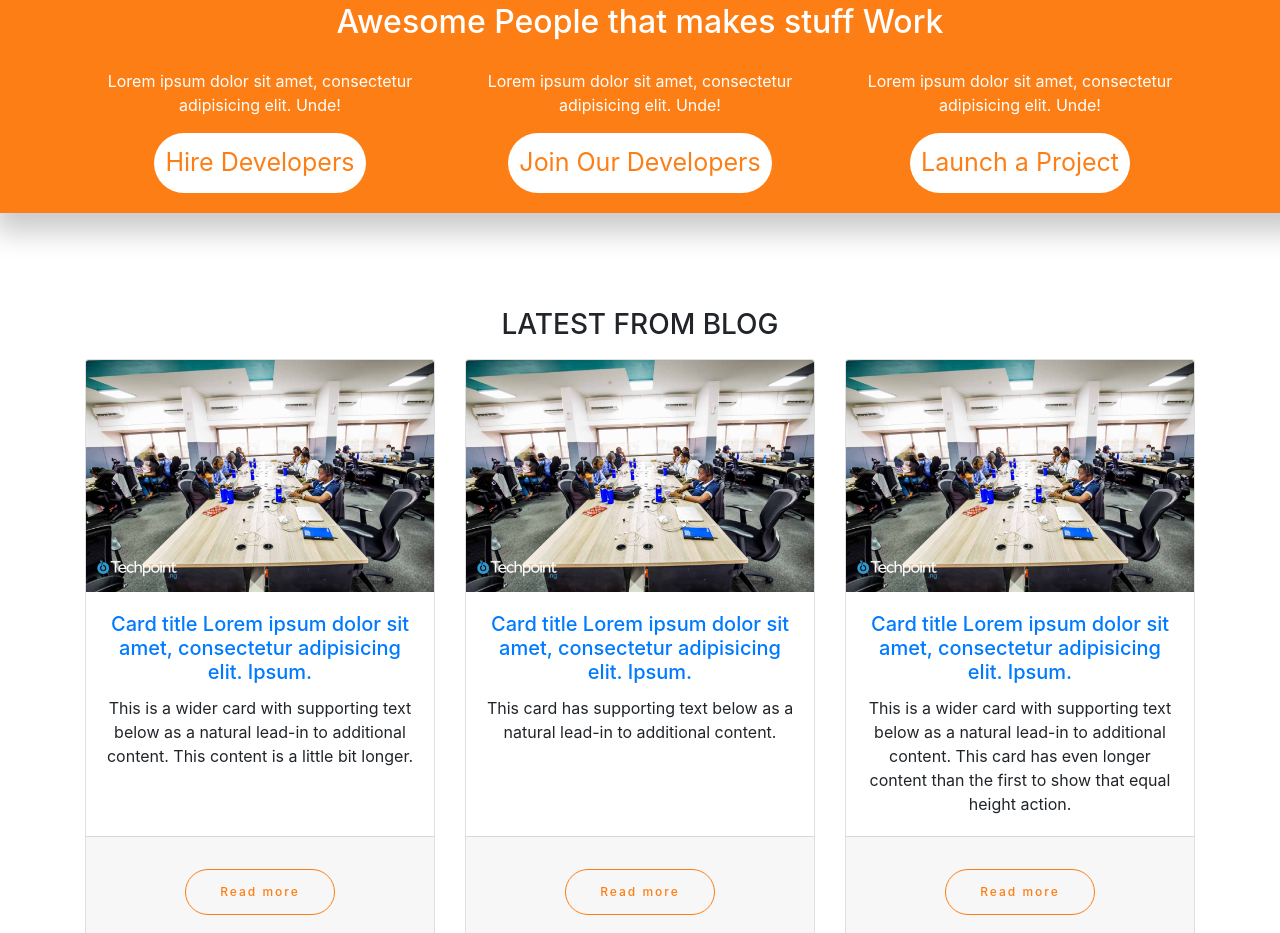
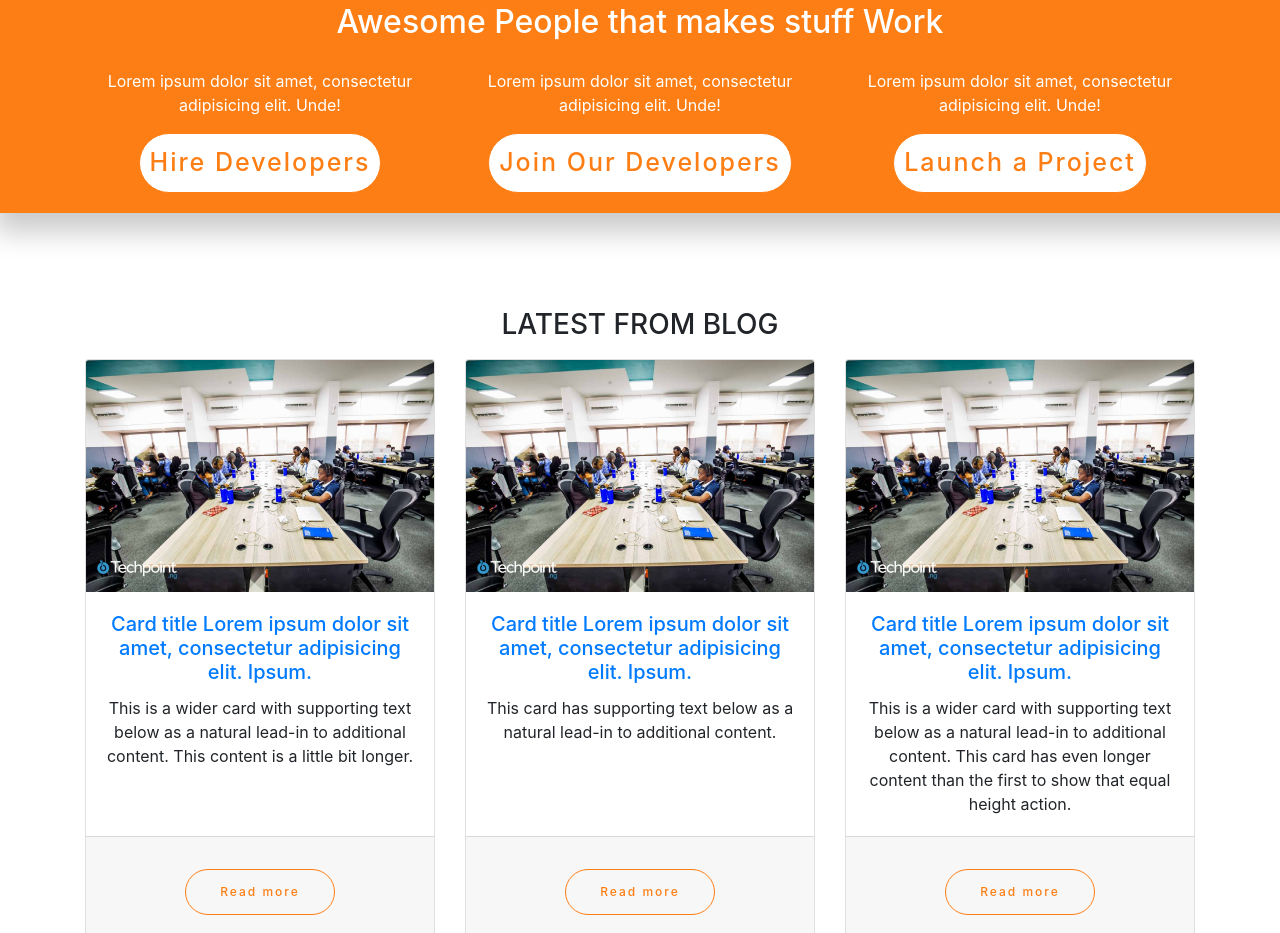
Before and after one commit to ctrektechhub/ctrekhub-brand-proj, a plain HTML site: page index.html in a window 1280 px wide. Shown: the part 4480-5413 px from the top of the page. Drawn offline with Linux system fonts and the light colour scheme; animation ran at ten frames a second.

Commit message:
Add button-styling classes to divs in Career section

```diff
--- a/index.html
+++ b/index.html
@@ -424,7 +424,7 @@
         <div class="col">
           <span class="icon"></span>
           <p>Lorem ipsum dolor sit amet, consectetur adipisicing elit. Unde!</p>
-          <div class="btn">
+          <div class="btn btn-link">
             Hire Developers
           </div>
         </div>
@@ -432,7 +432,7 @@
         <div class="col">
           <span class="icon"></span>
           <p>Lorem ipsum dolor sit amet, consectetur adipisicing elit. Unde!</p>
-          <div class="btn">
+          <div class="btn btn-link">
             Join Our Developers
           </div>
         </div>
@@ -440,7 +440,7 @@
         <div class="col">
           <span class="icon"></span>
           <p>Lorem ipsum dolor sit amet, consectetur adipisicing elit. Unde!</p>
-          <div class="btn">
+          <div class="btn btn-link">
             Launch a Project
           </div>
         </div>
```
